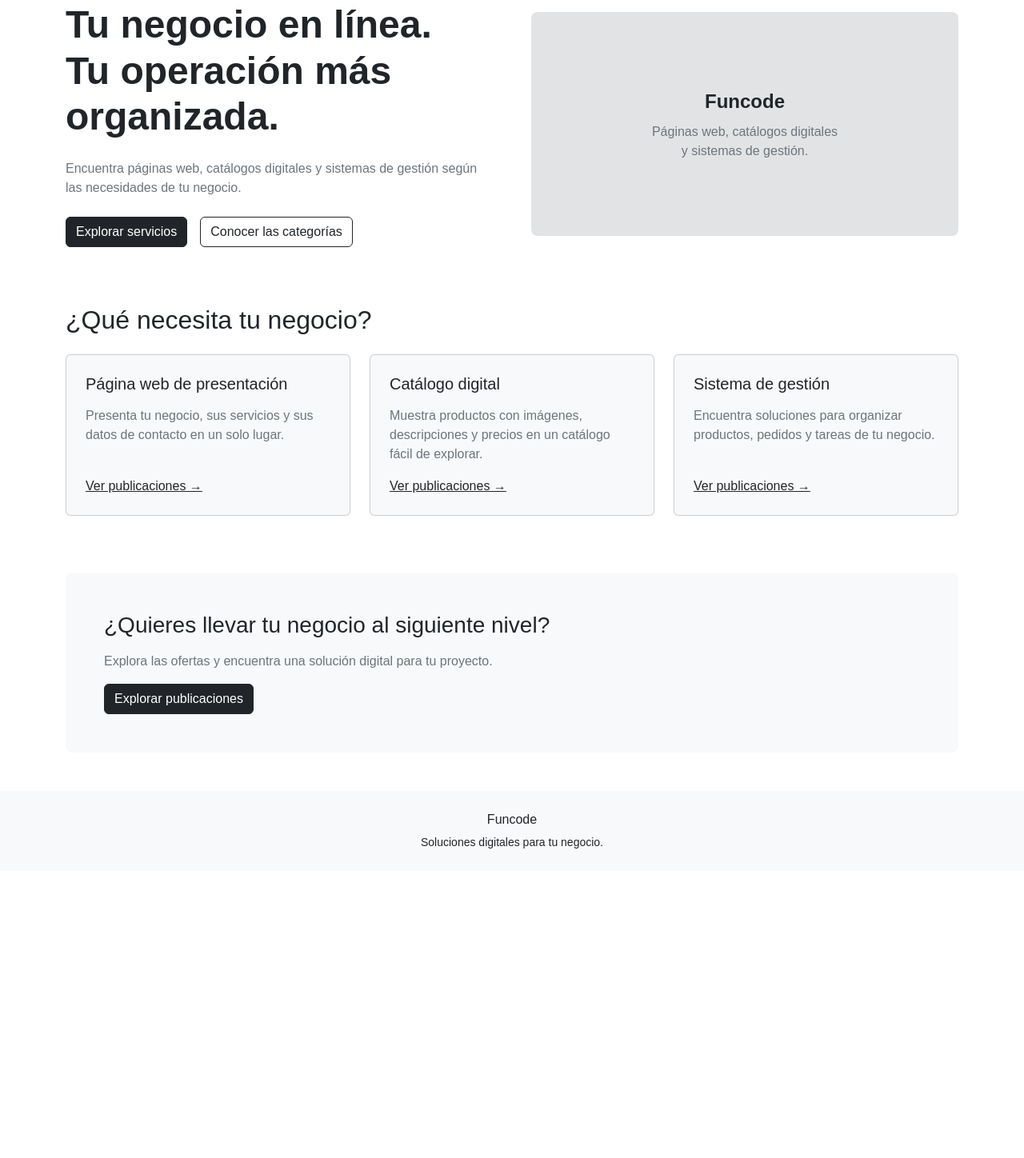
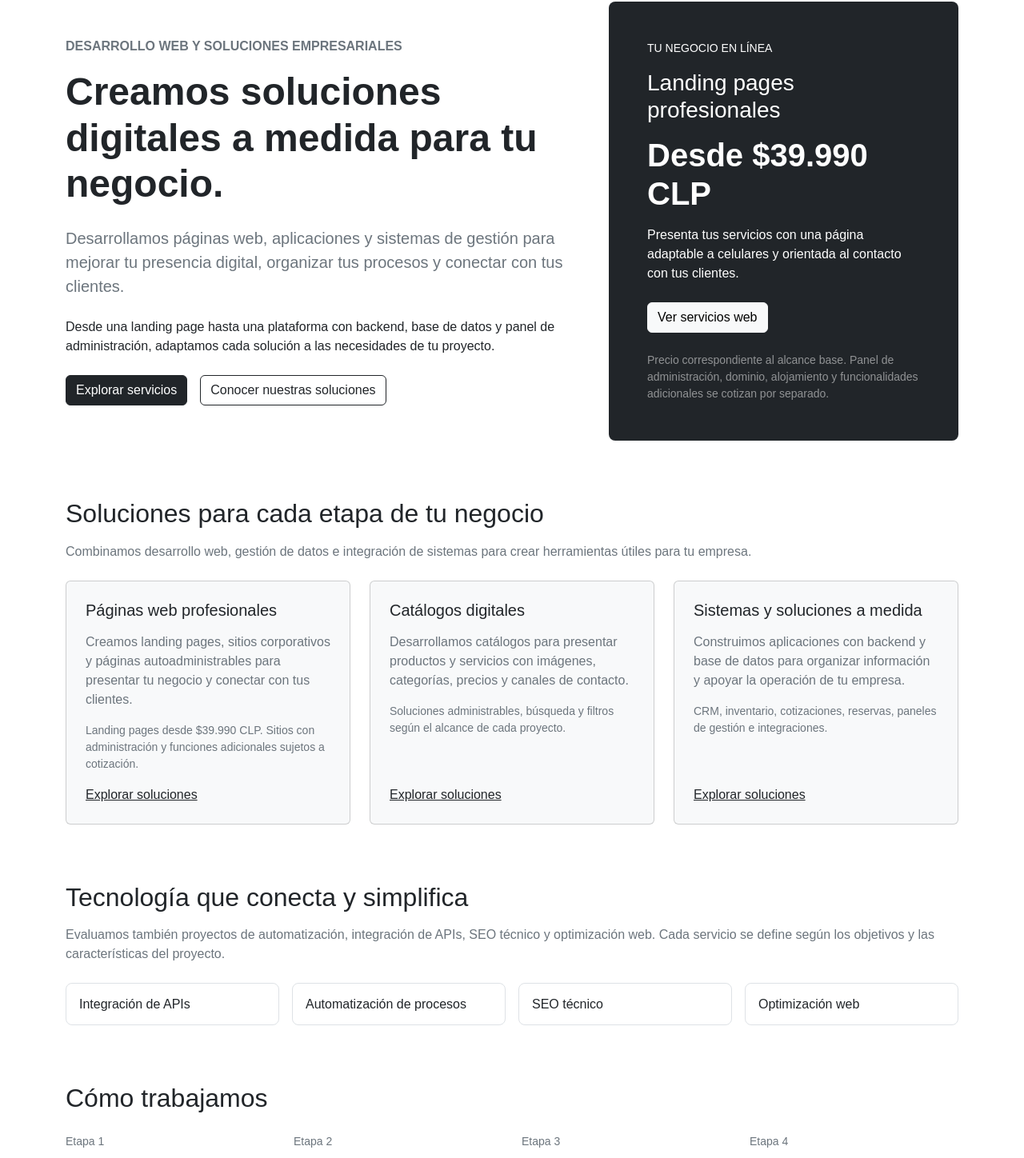
Before and after one commit to patriciovergara/frontend_funcode, a React (Vite) app in the folder funcode/: page / in a window 1280 px wide. Shown: the part 114-1562 px from the top of the page at 80% size. Before the commit the page ends 1203 px from the top, so only its background shows below. Built offline with nearby package versions, Linux system fonts and the light colour scheme; no server answers.

Commit message:
feat: actualizar contenido y estructura de la página de inicio

```diff
--- a/funcode/src/pages/HomePage.jsx
+++ b/funcode/src/pages/HomePage.jsx
@@ -3,21 +3,50 @@ import { Link } from "react-router-dom";
 const services = [
   {
     id: 1,
-    title: "Página web de presentación",
+    title: "Páginas web profesionales",
     description:
-      "Presenta tu negocio, sus servicios y sus datos de contacto en un solo lugar.",
+      "Creamos landing pages, sitios corporativos y páginas autoadministrables para presentar tu negocio y conectar con tus clientes.",
+    examples:
+      "Landing pages desde $39.990 CLP. Sitios con administración y funciones adicionales sujetos a cotización.",
   },
   {
     id: 2,
-    title: "Catálogo digital",
+    title: "Catálogos digitales",
     description:
-      "Muestra productos con imágenes, descripciones y precios en un catálogo fácil de explorar.",
+      "Desarrollamos catálogos para presentar productos y servicios con imágenes, categorías, precios y canales de contacto.",
+    examples:
+      "Soluciones administrables, búsqueda y filtros según el alcance de cada proyecto.",
   },
   {
     id: 3,
-    title: "Sistema de gestión",
+    title: "Sistemas y soluciones a medida",
     description:
-      "Encuentra soluciones para organizar productos, pedidos y tareas de tu negocio.",
+      "Construimos aplicaciones con backend y base de datos para organizar información y apoyar la operación de tu empresa.",
+    examples:
+      "CRM, inventario, cotizaciones, reservas, paneles de gestión e integraciones.",
+  },
+];
+
+const processSteps = [
+  {
+    title: "Conocemos tu proyecto",
+    description:
+      "Conversamos sobre tu negocio, tus necesidades y los objetivos que quieres alcanzar.",
+  },
+  {
+    title: "Definimos el alcance",
+    description:
+      "Preparamos una propuesta con funcionalidades, entregables, costos y plazos estimados.",
+  },
+  {
+    title: "Diseñamos y desarrollamos",
+    description:
+      "Construimos la solución por etapas y revisamos los avances según lo acordado.",
+  },
+  {
+    title: "Probamos y publicamos",
+    description:
+      "Verificamos las funcionalidades y preparamos la puesta en producción de tu proyecto.",
   },
 ];
 
@@ -25,16 +54,25 @@ function HomePage() {
   return (
     <>
       <section className="row align-items-center g-5 mb-5">
-        <div className="col-12 col-lg-6">
+        <div className="col-12 col-lg-7">
+          <p className="text-uppercase text-secondary fw-semibold mb-3">
+            Desarrollo web y soluciones empresariales
+          </p>
+
           <h1 className="display-5 fw-bold mb-4">
-            Tu negocio en línea.
-            <br />
-            Tu operación más organizada.
+            Creamos soluciones digitales a medida para tu negocio.
           </h1>
 
-          <p className="text-secondary mb-4">
-            Encuentra páginas web, catálogos digitales y sistemas de
-            gestión según las necesidades de tu negocio.
+          <p className="lead text-secondary mb-4">
+            Desarrollamos páginas web, aplicaciones y sistemas de gestión
+            para mejorar tu presencia digital, organizar tus procesos y
+            conectar con tus clientes.
+          </p>
+
+          <p className="mb-4">
+            Desde una landing page hasta una plataforma con backend,
+            base de datos y panel de administración, adaptamos cada
+            solución a las necesidades de tu proyecto.
           </p>
 
           <div className="d-flex flex-wrap gap-3">
@@ -43,30 +81,55 @@ function HomePage() {
             </Link>
 
             <a href="#servicios" className="btn btn-outline-dark">
-              Conocer las categorías
+              Conocer nuestras soluciones
             </a>
           </div>
         </div>
 
-        <div className="col-12 col-lg-6">
-          <div
-            className="bg-secondary-subtle rounded-3 d-flex flex-column
-              align-items-center justify-content-center text-center p-4"
-            style={{ minHeight: "280px" }}
-          >
-            <span className="fs-4 fw-semibold mb-2">Funcode</span>
+        <div className="col-12 col-lg-5">
+          <div className="bg-dark text-white rounded-3 p-4 p-md-5">
+            <p className="text-uppercase small mb-3">
+              Tu negocio en línea
+            </p>
 
-            <p className="text-secondary mb-0">
-              Páginas web, catálogos digitales
-              <br />
-              y sistemas de gestión.
+            <h2 className="h3 mb-3">
+              Landing pages profesionales
+            </h2>
+
+            <p className="display-6 fw-bold mb-3">
+              Desde $39.990 CLP
+            </p>
+
+            <p className="mb-4">
+              Presenta tus servicios con una página adaptable a
+              celulares y orientada al contacto con tus clientes.
+            </p>
+
+            <Link
+              to="/productos?category=1"
+              className="btn btn-light"
+            >
+              Ver servicios web
+            </Link>
+
+            <p className="small text-white-50 mt-4 mb-0">
+              Precio correspondiente al alcance base. Panel de
+              administración, dominio, alojamiento y funcionalidades
+              adicionales se cotizan por separado.
             </p>
           </div>
         </div>
       </section>
 
       <section id="servicios" className="py-4">
-        <h2 className="mb-4">¿Qué necesita tu negocio?</h2>
+        <h2 className="mb-3">
+          Soluciones para cada etapa de tu negocio
+        </h2>
+
+        <p className="text-secondary mb-4">
+          Combinamos desarrollo web, gestión de datos e integración
+          de sistemas para crear herramientas útiles para tu empresa.
+        </p>
 
         <div className="row g-4">
           {services.map((service) => (
@@ -79,11 +142,15 @@ function HomePage() {
                     {service.description}
                   </p>
 
+                  <p className="small text-secondary">
+                    {service.examples}
+                  </p>
+
                   <Link
                     to={`/productos?category=${service.id}`}
                     className="text-dark mt-auto"
                   >
-                    Ver publicaciones →
+                    Explorar soluciones
                   </Link>
                 </div>
               </article>
@@ -92,18 +159,69 @@ function HomePage() {
         </div>
       </section>
 
+      <section className="py-5">
+        <h2 className="mb-3">
+          Tecnología que conecta y simplifica
+        </h2>
+
+        <p className="text-secondary mb-4">
+          Evaluamos también proyectos de automatización,
+          integración de APIs, SEO técnico y optimización web.
+          Cada servicio se define según los objetivos y las
+          características del proyecto.
+        </p>
+
+        <div className="row g-3">
+          {[
+            "Integración de APIs",
+            "Automatización de procesos",
+            "SEO técnico",
+            "Optimización web",
+          ].map((service) => (
+            <div key={service} className="col-12 col-sm-6 col-lg-3">
+              <div className="border rounded-3 p-3 h-100">
+                <h3 className="h6 mb-0">{service}</h3>
+              </div>
+            </div>
+          ))}
+        </div>
+      </section>
+
+      <section className="py-4">
+        <h2 className="mb-4">Cómo trabajamos</h2>
+
+        <div className="row g-4">
+          {processSteps.map((step, index) => (
+            <div key={step.title} className="col-12 col-md-6 col-lg-3">
+              <article className="h-100">
+                <p className="text-secondary small mb-2">
+                  Etapa {index + 1}
+                </p>
+
+                <h3 className="h5">{step.title}</h3>
+
+                <p className="text-secondary mb-0">
+                  {step.description}
+                </p>
+              </article>
+            </div>
+          ))}
+        </div>
+      </section>
+
       <section className="bg-light rounded-3 p-4 p-md-5 mt-5">
         <h2 className="h3 mb-3">
-          ¿Quieres llevar tu negocio al siguiente nivel?
+          Encuentra una solución para tu próximo proyecto
         </h2>
 
-        <p className="text-secondary">
-          Explora las ofertas y encuentra una solución digital para tu
-          proyecto.
+        <p className="text-secondary mb-4">
+          Conoce nuestros servicios, revisa su alcance y descubre
+          cómo podemos apoyar la presencia digital y la gestión
+          de tu negocio.
         </p>
 
         <Link to="/productos" className="btn btn-dark">
-          Explorar publicaciones
+          Ver catálogo de servicios
         </Link>
       </section>
     </>
```
